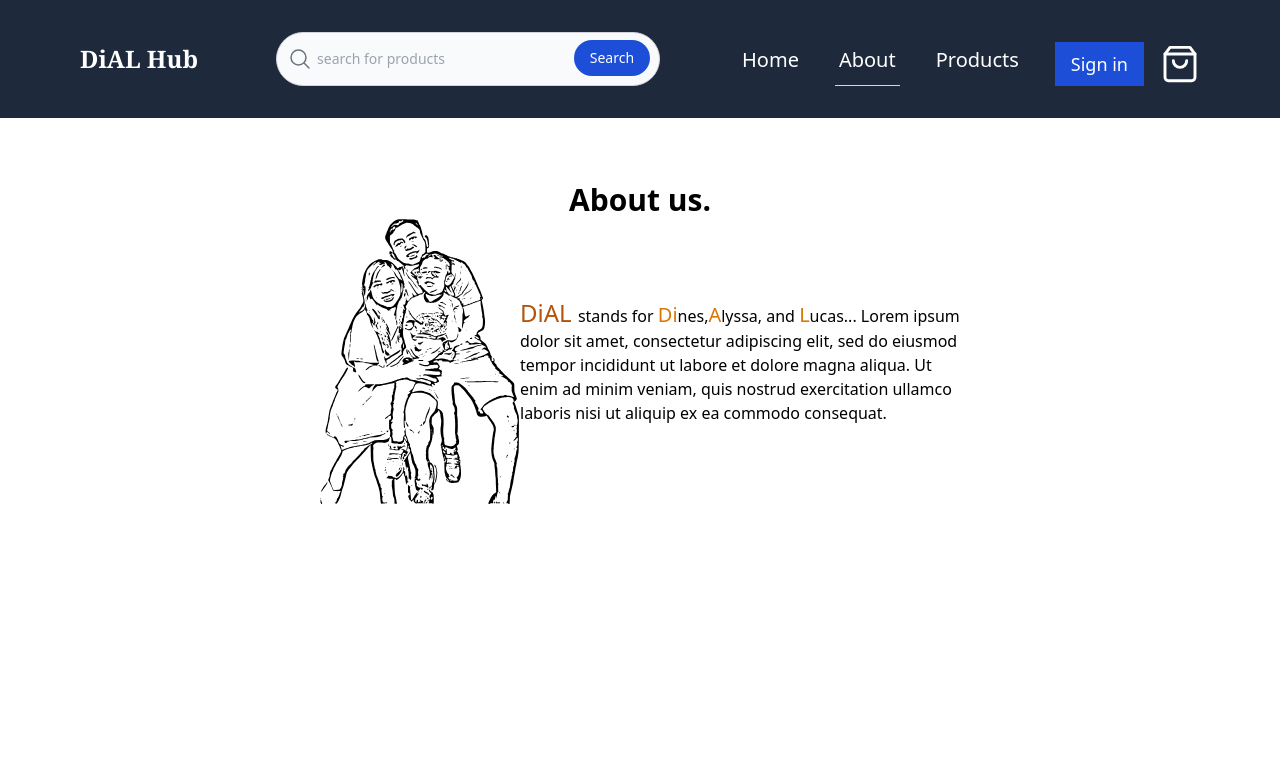
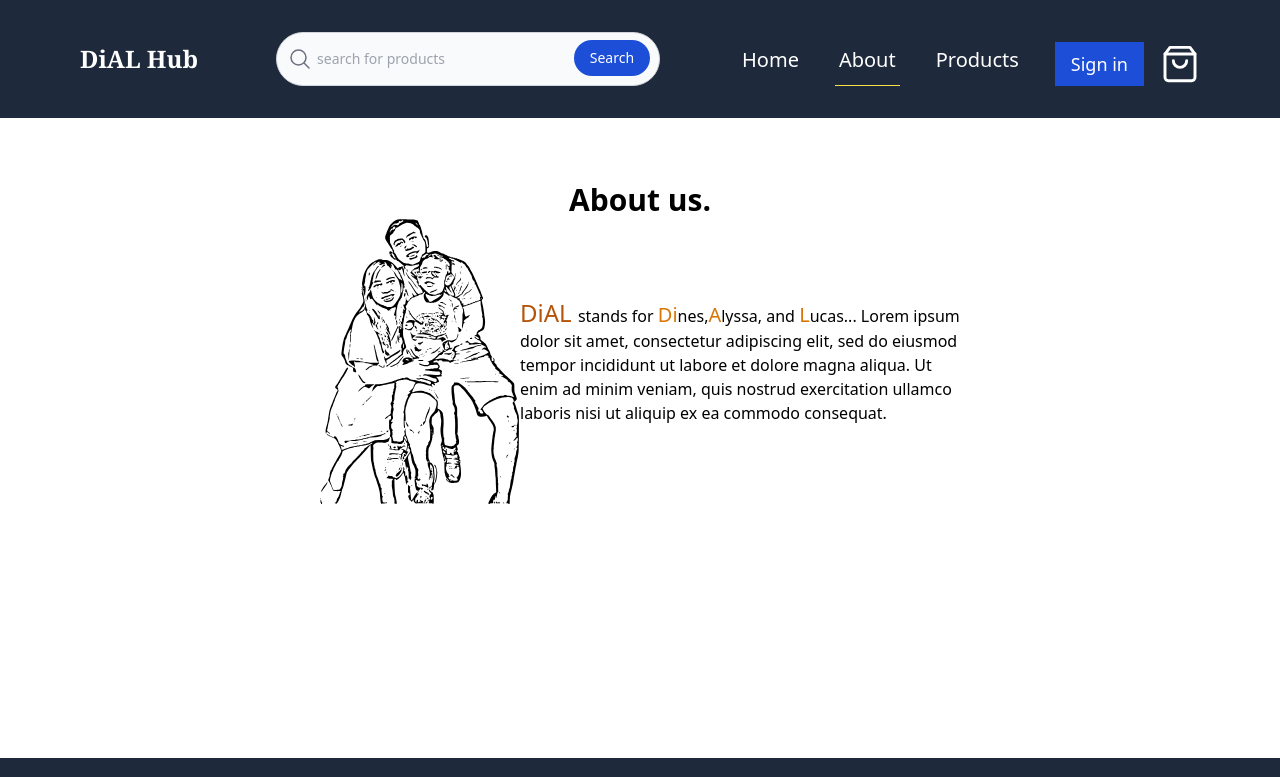
Before and after one commit to dinesdayrit/DiALHub-Store-React-TS-Tailwind, a React (Vite) app: page /about in a window 1280 px wide. Shown: the top 777 px of the page. Built offline with nearby package versions, Linux system fonts and the light colour scheme.

Commit message:
style: adjust hight and max-w in about section

```diff
--- a/src/pages/About.tsx
+++ b/src/pages/About.tsx
@@ -1,19 +1,21 @@
-
-export default function About () {
+export default function About() {
   return (
-        <div className="flex flex-col items-center h-screen">
+    <div className="flex flex-col items-center h-[40rem] ">
       <h1 className="mt-16 font-bold text-3xl">About us.</h1>
 
-            <div className="flex flex-col lg:flex-row items-center w-1/2">
-            <img src="/fam-pic.svg" width={200}/>
+      <div className="flex flex-col lg:flex-row items-center justify-center w-1/2 max-w-6xl">
+        <img src="/fam-pic.svg" width={200} />
         <p className="text-mono">
           <span className="text-2xl text-amber-700">DiAL </span>
           stands for <span className="text-xl text-amber-600">Di</span>nes,
-            <span className="text-xl text-amber-600">A</span>lyssa,
-             and <span className="text-xl text-amber-600">L</span>ucas...
-              Lorem ipsum dolor sit amet, consectetur adipiscing elit, sed do eiusmod tempor incididunt ut labore et dolore magna aliqua. Ut enim ad minim veniam, quis nostrud exercitation ullamco laboris nisi ut aliquip ex ea commodo consequat.
+          <span className="text-xl text-amber-600">A</span>lyssa, and{" "}
+          <span className="text-xl text-amber-600">L</span>ucas... Lorem ipsum
+          dolor sit amet, consectetur adipiscing elit, sed do eiusmod tempor
+          incididunt ut labore et dolore magna aliqua. Ut enim ad minim veniam,
+          quis nostrud exercitation ullamco laboris nisi ut aliquip ex ea
+          commodo consequat.
         </p>
       </div>
     </div>
-    )
+  );
 }
```
Lines whose indentation alone changed are shown as unchanged.
